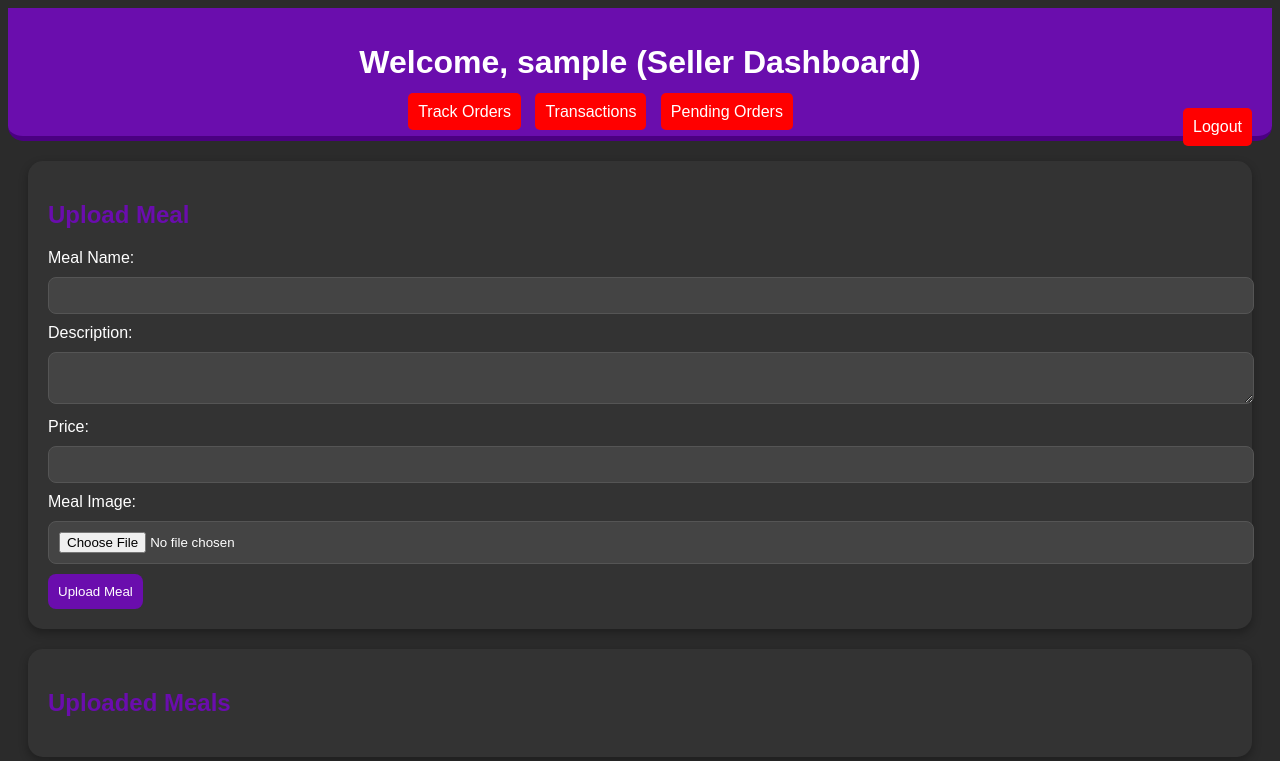
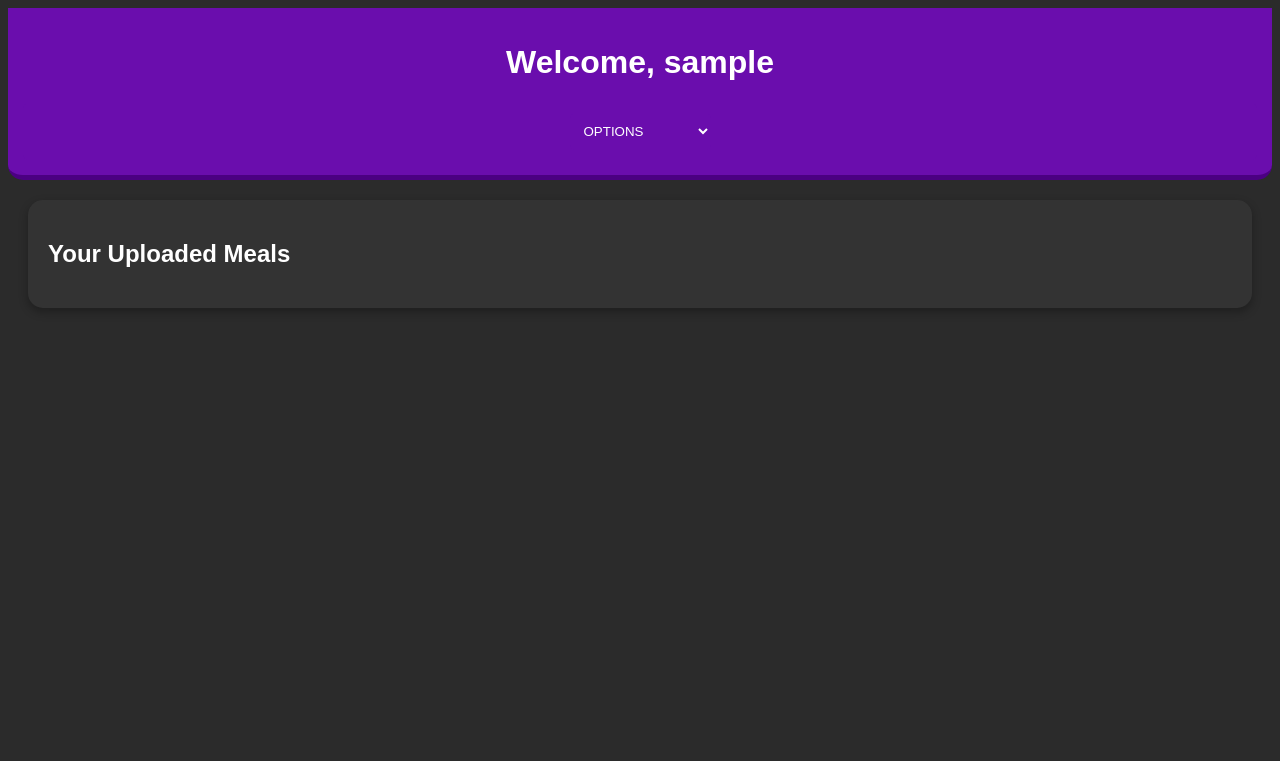
Before and after one commit to YAEGER01/CCT, a PHP site: page /seller_dashboard.php in a window 1280 px wide. Shown: the top 761 px of the page. Run offline with PHP 8.4, Linux system fonts and the light colour scheme; the visitor is signed in with stand-in values (Sample User, id 1); data that the repository does not hold is empty.

Commit message:
Changes, a lot of it

```diff
--- a/cart.php
+++ b/cart.php
@@ -185,7 +185,7 @@ if (isset($_POST['checkout'])) {
                     echo "<div>";
                     echo "<h3>" . htmlspecialchars($cartItem['name']) . "</h3>";
                     echo "<p>Quantity: " . htmlspecialchars($cartItem['quantity']) . "</p>";
-                    echo "<p><strong>Price: $" . htmlspecialchars($cartItem['price']) . "</strong></p>";
+                    echo "<p><strong>Price: ₱" . htmlspecialchars($cartItem['price']) . "</strong></p>";
                     echo "</div>";
                     echo "</div>";
                 }
--- a/seller_dashboard.php
+++ b/seller_dashboard.php
@@ -10,58 +10,6 @@ if (!isset($_SESSION['user_id']) || $_SESSION['role'] !== 'seller') {
 
 // Fetch seller username
 $username = $_SESSION['username'];
-
-// Handle meal upload with image
-if ($_SERVER['REQUEST_METHOD'] == 'POST' && isset($_POST['upload_meal'])) {
-    $meal_name = mysqli_real_escape_string($conn, $_POST['meal_name']);
-    $description = mysqli_real_escape_string($conn, $_POST['description']);
-    $price = mysqli_real_escape_string($conn, $_POST['price']);
-
-    // Image upload handling
-    if (isset($_FILES['meal_image']) && $_FILES['meal_image']['error'] === 0) {
-        $target_dir = "uploads/"; // Directory to store uploaded images
-        $file_name = basename($_FILES["meal_image"]["name"]);
-        $target_file = $target_dir . time() . "_" . $file_name; // Unique name using time
-
-        // Allow only certain file types (JPEG, PNG, GIF)
-        $file_type = strtolower(pathinfo($target_file, PATHINFO_EXTENSION));
-        if ($file_type != "jpg" && $file_type != "png" && $file_type != "jpeg" && $file_type != "gif") {
-            echo "<script>alert('Only JPG, JPEG, PNG & GIF files are allowed.');</script>";
-        } elseif (move_uploaded_file($_FILES["meal_image"]["tmp_name"], $target_file)) {
-            // Insert meal data including the image path
-            $sql = "INSERT INTO meals (name, description, price, image, seller_id)
-                    VALUES ('$meal_name', '$description', '$price', '$target_file', {$_SESSION['user_id']})";
-            if (!mysqli_query($conn, $sql)) {
-                echo "<script>alert('Error uploading meal: " . mysqli_real_escape_string($conn, mysqli_error($conn)) . "');</script>";
-            }
-        } else {
-            echo "<script>alert('Error uploading file.');</script>";
-        }
-    } else {
-        echo "<script>alert('Please upload a valid image.');</script>";
-    }
-}
-
-// Handle meal deletion
-if (isset($_POST['delete_meal'])) {
-    $meal_id = mysqli_real_escape_string($conn, $_POST['meal_id']);
-
-    // First, delete any associated orders
-    $deleteOrdersQuery = "DELETE FROM orders WHERE meal_id = '$meal_id'";
-    mysqli_query($conn, $deleteOrdersQuery);
-
-    // Now delete the meal
-    $sql = "DELETE FROM meals WHERE id = '$meal_id' AND seller_id = {$_SESSION['user_id']}";
-    if (mysqli_query($conn, $sql)) {
-        echo "<script>alert('Meal deleted successfully.');</script>";
-    } else {
-        echo "<script>alert('Error deleting meal: " . mysqli_real_escape_string($conn, mysqli_error($conn)) . "');</script>";
-    }
-}
-
-// Fetch meals by the seller
-$meals_query = "SELECT * FROM meals WHERE seller_id = {$_SESSION['user_id']}";
-$meals_result = mysqli_query($conn, $meals_query);
 ?>
 
 <!DOCTYPE html>
@@ -87,13 +35,31 @@ $meals_result = mysqli_query($conn, $meals_query);
             border-radius: 0 0 15px 15px; /* Rounded bottom corners */
         }
 
+        .nav-dropdown {
+            background-color: #6a0dad; /* Purple dropdown */
+            color: white;
+            padding: 10px;
+            border-radius: 5px;
+            border: none;
+            font-size: 16px;
+            cursor: pointer;
+        }
+
+        .nav-dropdown select {
+            background-color: #6a0dad;
+            color: white;
+            border: none;
+            border-radius: 5px;
+            padding: 10px;
+        }
+
         .logout {
             background-color: red;
             color: white;
             padding: 10px;
             text-decoration: none;
             border-radius: 5px;
-        margin: 5px;
+            float: right;
             transition: background-color 0.3s ease;
         }
 
@@ -109,18 +75,12 @@ $meals_result = mysqli_query($conn, $meals_query);
             box-shadow: 0 4px 10px rgba(0, 0, 0, 0.3); /* Subtle shadow for depth */
         }
 
-    h2 {
-        color: #6a0dad; /* Purple headings */
-    }
-
-    input, textarea {
-        width: 100%;
-        padding: 10px;
-        margin: 10px 0;
-        border: 1px solid #555; /* Grayish-black border */
-        border-radius: 8px; /* Rounded corners for form elements */
-        background-color: #444; /* Dark background for inputs */
-        color: white;
+        .meal {
+            background-color: #444; /* Dark background for meal items */
+            padding: 15px;
+            margin-bottom: 15px;
+            border-radius: 12px; /* Rounded corners for meal items */
+            box-shadow: 0 4px 8px rgba(0, 0, 0, 0.3); /* Subtle shadow for depth */
         }
 
         button {
@@ -137,86 +97,67 @@ $meals_result = mysqli_query($conn, $meals_query);
             background-color: #4b0082; /* Darker purple on hover */
         }
 
-    .meal {
-        background-color: #444; /* Dark background for meal items */
-        padding: 15px;
-        margin-bottom: 15px;
-        border-radius: 12px; /* Rounded corners for meal items */
-        box-shadow: 0 4px 8px rgba(0, 0, 0, 0.3); /* Subtle shadow for depth */
-    }
-
-    .meal img {
-        width: 100px;
-        height: 100px;
-        object-fit: cover;
-        border-radius: 10px; /* Rounded corners for images */
-    }
-
-    .view-meals {
-        background-color: #6a0dad; /* Purple button for view meals */
-        color: white;
-        padding: 10px;
-        border: none;
-        border-radius: 5px;
-        cursor: pointer;
-    }
-
-    .view-meals:hover {
-        background-color: #4b0082; /* Darker purple on hover */
-    }
-
     </style>
 </head>
 <body>
 
-<!-- Header -->
+<!-- Header with dropdown for navigation -->
 <div class="header">
-    <h1>Welcome, <?php echo htmlspecialchars($username); ?> (Seller Dashboard)</h1>
-    <a href="track_orders.php" class="logout">Track Orders</a>
-    <a href="transactions.php" class="logout">Transactions</a>
-    <a href="pending_orders.php" class="logout">Pending Orders</a>
-    <a href="logout.php" class="logout" style="float: right; color: white;">Logout</a>
+    <h1>Welcome, <?php echo htmlspecialchars($username); ?></h1>
+
+    <!-- Dropdown Menu for Navigation -->
+    <div class="nav-dropdown">
+        <select onchange="navigateToPage(this)">
+            <option value="">OPTIONS</option>
+            <option value="meal_upload.php">Upload Meal</option>
+            <option value="track_orders.php">Orders</option>
+
+            <option value="pending_orders.php">Accepted Orders</option>
+            <option value="transactions.php">Transactions</option>
+            <option value="user_edit.php">Edit User</option>
+            <option value="logout.php">Logout</option>
+        </select>
     </div>
 
-<!-- Meal Upload Section -->
-<div class="section">
-    <h2>Upload Meal</h2>
-    <form method="POST" action="seller_dashboard.php" enctype="multipart/form-data">
-        <label>Meal Name:</label><br>
-        <input type="text" name="meal_name" required><br>
-        <label>Description:</label><br>
-        <textarea name="description" required></textarea><br>
-        <label>Price:</label><br>
-        <input type="number" name="price" step="0.01" required><br>
-        <label>Meal Image:</label><br>
-        <input type="file" name="meal_image" accept="image/*" required><br>
-        <button type="submit" name="upload_meal">Upload Meal</button>
-    </form>
 </div>
 
-<!-- Existing Meals Section -->
+<!-- JavaScript to redirect based on dropdown selection -->
+<script>
+    function navigateToPage(select) {
+        const value = select.value;
+        if (value) {
+            window.location.href = value; // Redirect to the selected page
+        }
+    }
+</script>
+
+<!-- Display uploaded meals (this section remains the same as before) -->
 <div class="section">
-    <h2>Uploaded Meals</h2>
-    <?php while ($meal = mysqli_fetch_assoc($meals_result)): ?>
+    <h2>Your Uploaded Meals</h2>
+    <?php
+    $meals_query = "SELECT * FROM meals WHERE seller_id = {$_SESSION['user_id']}";
+    $meals_result = mysqli_query($conn, $meals_query);
+
+    while ($meal = mysqli_fetch_assoc($meals_result)): ?>
         <div class="meal">
             <h3><?php echo htmlspecialchars($meal['name']); ?></h3>
             <p><?php echo htmlspecialchars($meal['description']); ?></p>
-        <p><strong>Price:</strong> $<?php echo htmlspecialchars($meal['price']); ?></p>
+            <p><strong>Price:</strong> ₱<?php echo htmlspecialchars($meal['price']); ?></p>
             <?php if (!empty($meal['image'])): ?>
-            <img src="<?php echo htmlspecialchars($meal['image']); ?>" alt="Meal Image">
+                <img src="<?php echo htmlspecialchars($meal['image']); ?>" alt="Meal Image" style="width:100px;height:100px;object-fit:cover;">
             <?php endif; ?>
 
-        <!-- Delete Form -->
-        <form method="POST" action="seller_dashboard.php">
+            <!-- Meal Actions (Delete/Edit) -->
+            <div class="meal-actions">
+                <form method="POST" action="seller_dashboard.php" style="display:inline;">
                     <input type="hidden" name="meal_id" value="<?php echo $meal['id']; ?>">
                     <button type="submit" name="delete_meal">Delete Meal</button>
                 </form>
-
-        <!-- Edit Form Button (Redirects to edit_meal.php) -->
-        <form method="GET" action="edit_meal.php">
+                <form method="GET" action="edit_meal.php" style="display:inline;">
                     <input type="hidden" name="meal_id" value="<?php echo $meal['id']; ?>">
                     <button type="submit">Edit Meal</button>
                 </form>
+            </div>
         </div>
     <?php endwhile; ?>
 </div>
--- a/track_orders.php
+++ b/track_orders.php
@@ -155,7 +155,7 @@ $orderResult = $stmt->get_result();
                 <h3>Meal: <?php echo htmlspecialchars($order['meal_name']); ?></h3>
                 <p><strong>Customer:</strong> <?php echo htmlspecialchars($order['customer_name']); ?></p>
                 <p><strong>Quantity:</strong> <?php echo htmlspecialchars($order['quantity']); ?></p>
-                <p><strong>Total Price:</strong> $<?php echo htmlspecialchars($order['price']); ?></p>
+                <p><strong>Total Price:</strong> ₱<?php echo htmlspecialchars($order['price'] * $order['quantity']); ?></p>
                 <p><strong>Status:</strong> <?php echo htmlspecialchars($order['status']); ?></p>
 
                 <!-- Action buttons for accepting or declining orders -->
```
Also changed, not shown: meal_upload.php (added, +177 -0 lines), transactions.php (+56 -2 lines), uploads/1729036418_1728651418_download.jpg (added), uploads/1729036958_1728610286_download.jpg (added), uploads/1729038982_1728809231_1728809136_1728800894_1728437600_th.jpg (added). Lines whose indentation alone changed are shown as unchanged.
